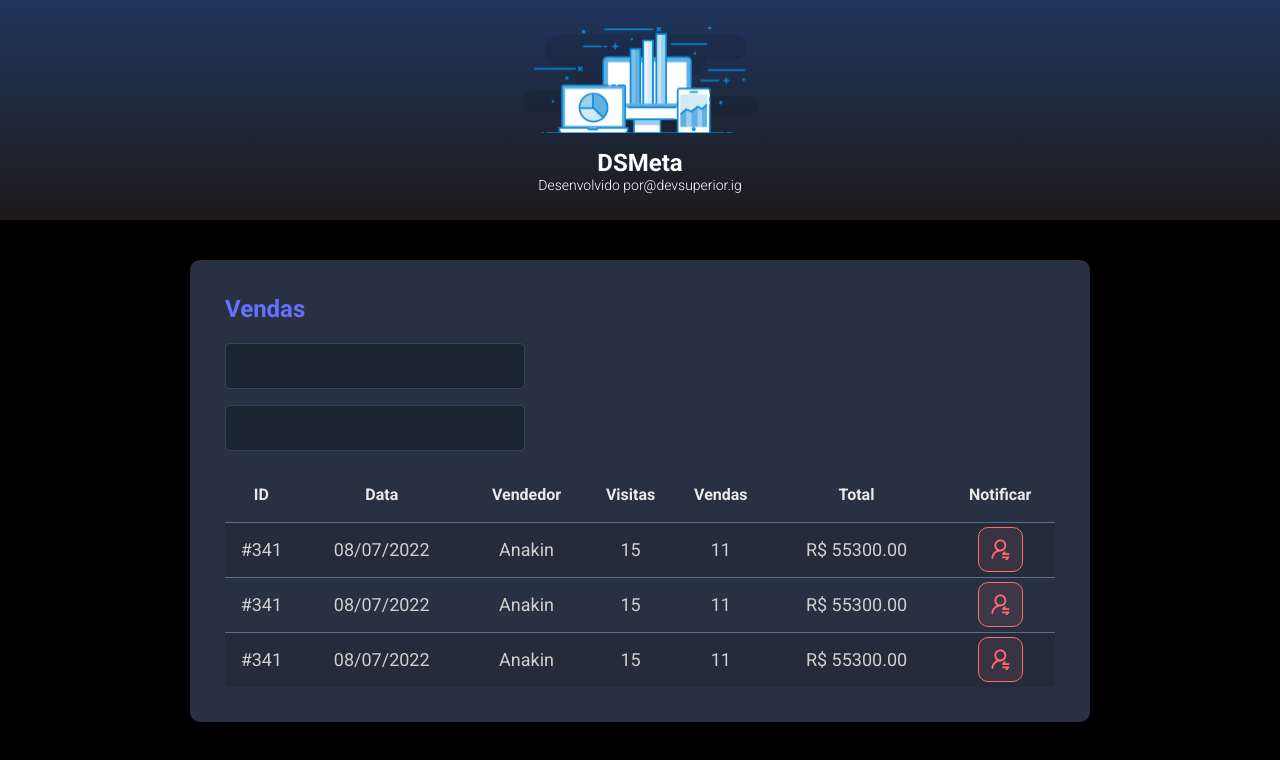
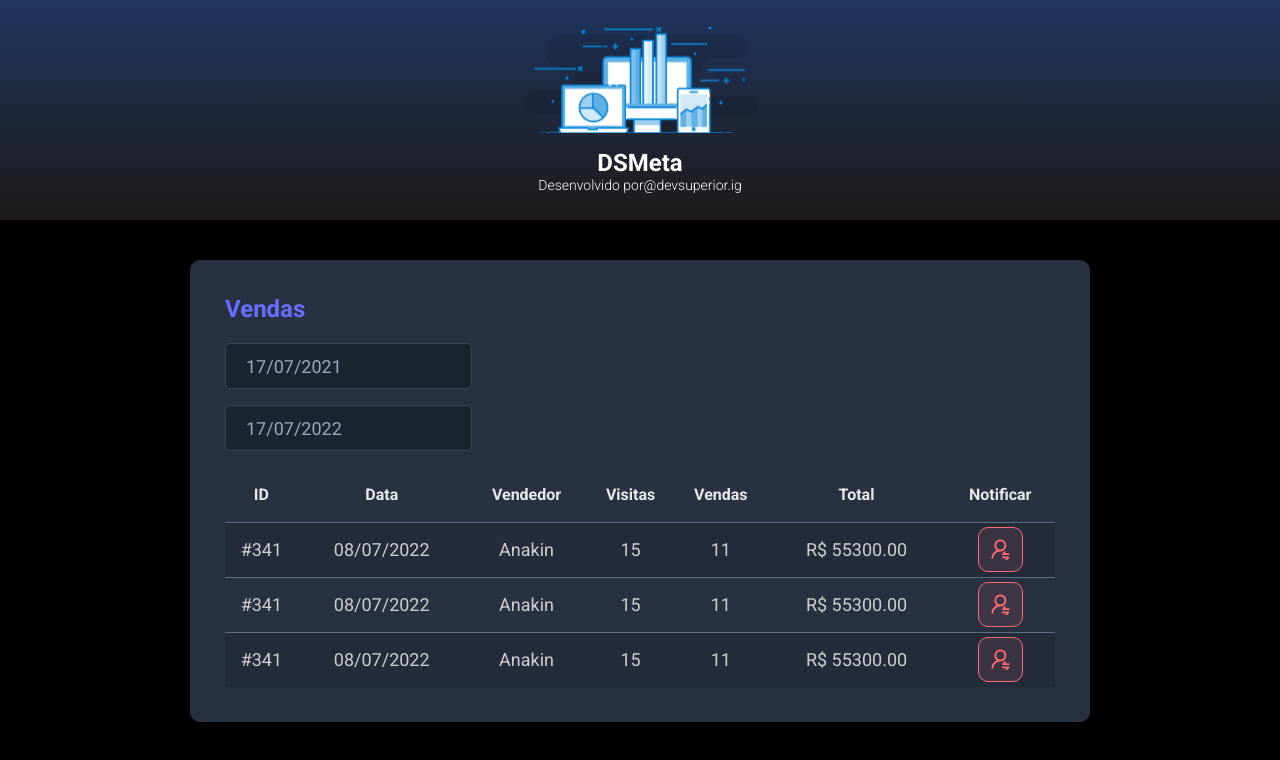
Before and after one commit to Vini-Yking/dsmeta, a React (Vite) app in the folder frontend/: page / in a window 1280 px wide. Shown: the top 760 px of the page. Built offline with nearby package versions, Linux system fonts and the light colour scheme.

Commit message:
useState

```diff
--- a/frontend/package.json
+++ b/frontend/package.json
@@ -9,7 +9,9 @@
     "preview": "vite preview"
   },
   "dependencies": {
+    "@types/react-datepicker": "4.4.2",
     "react": "^18.2.0",
+    "react-datepicker": "4.8.0",
     "react-dom": "^18.2.0"
   },
   "devDependencies": {
--- a/frontend/src/components/SalesCard/index.tsx
+++ b/frontend/src/components/SalesCard/index.tsx
@@ -1,16 +1,38 @@
-import NotificationButton from '../NotificationButton'
-import './styles.css'
+import NotificationButton from '../NotificationButton';
+import './styles.css';
+import DatePicker from "react-datepicker";
+import "react-datepicker/dist/react-datepicker.css";
+import { useState } from 'react';
+
+
 const SalesCard = () => {
+
+    const min = new Date(new Date().setDate(new Date().getDate() - 365));
+    const max = new Date();
+
+    const [minDate, setMinDate] = useState(min);
+    const [maxDate, setMaxDate] = useState(max);
+
 
     return (
         <div className="dsmeta-card">
             <h2 className="dsmeta-sales-title">Vendas</h2>
             <div>
                 <div className="dsmeta-form-control-container">
-                    <input className="dsmeta-form-control" type="text" />
+                    <DatePicker
+                        selected={minDate}
+                        onChange={(date: Date) => setMinDate(date)}
+                        className="dsmeta-form-control"
+                        dateFormat="dd/MM/yyyy"
+                    />
                 </div>
                 <div className="dsmeta-form-control-container">
-                    <input className="dsmeta-form-control" type="text" />
+                    <DatePicker
+                        selected={maxDate}
+                        onChange={(date: Date) => setMaxDate(date)}
+                        className="dsmeta-form-control"
+                        dateFormat="dd/MM/yyyy"
+                    />
                 </div>
             </div>
 
```
Also changed, not shown: 2 other files (tests, documents, lock files or other folders).
